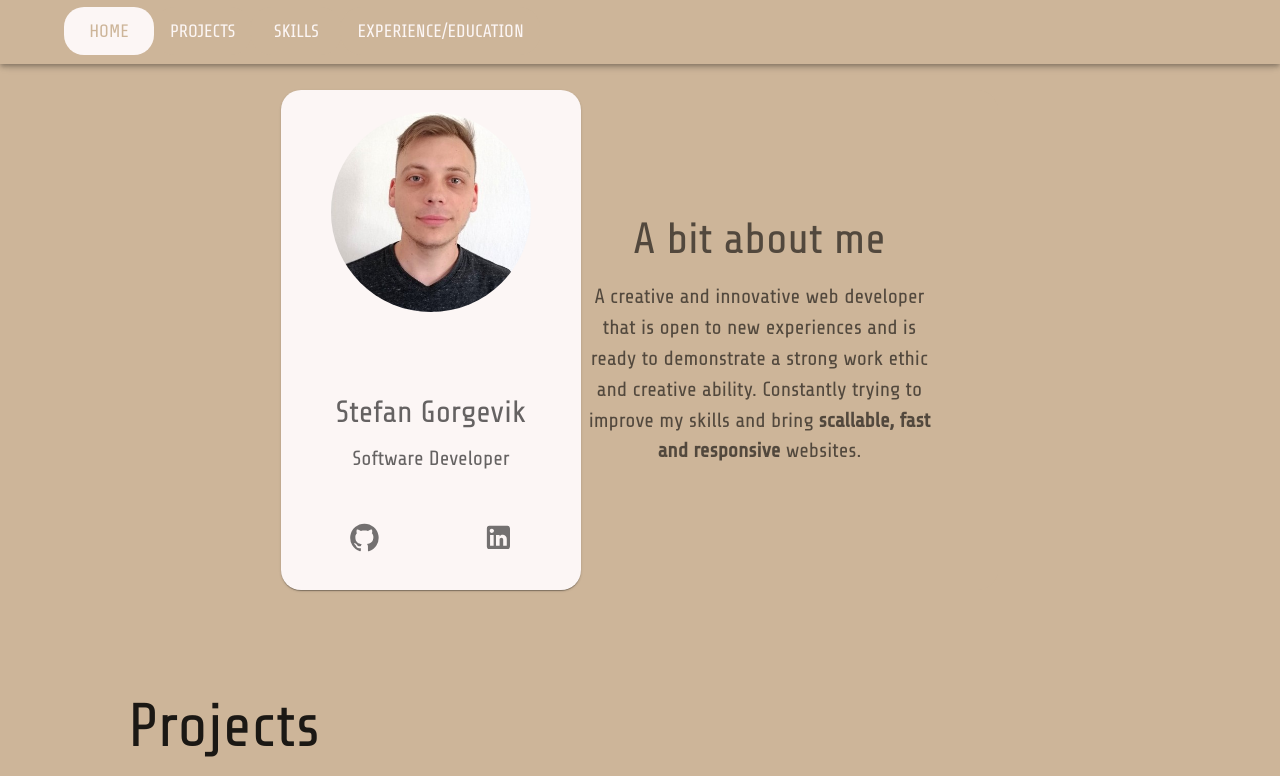
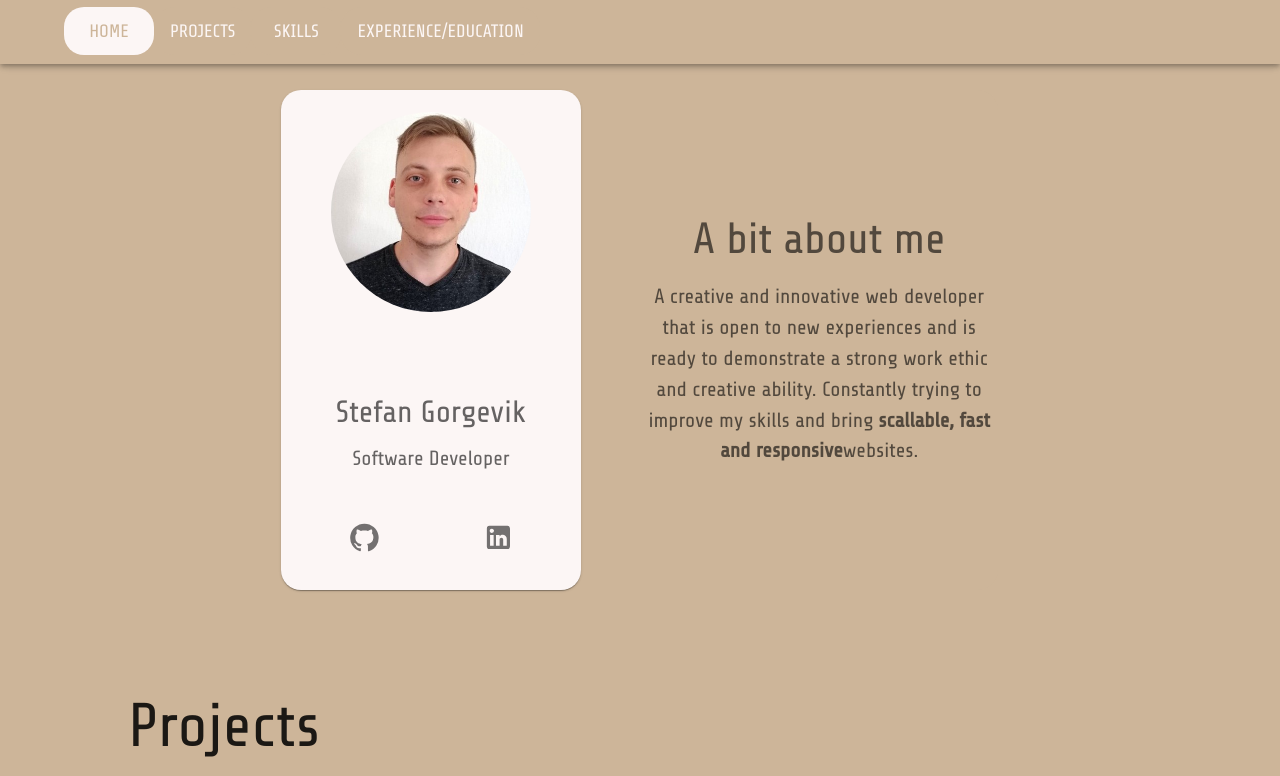
Before and after one commit to StefanGorgevik/stefan-portfolio, a React (Create React App) app: page / in a window 1280 px wide. Shown: the top 776 px of the page. Built offline with nearby package versions, Linux system fonts and the light colour scheme.

Commit message:
css fixes

```diff
--- a/src/components/home.tsx
+++ b/src/components/home.tsx
@@ -6,7 +6,7 @@ import { useScreenSize } from "../hooks/breakpoints";
 import { FadeInView } from "./index";
 
 export const Home: React.FC<{ checkItem: boolean }> = ({ checkItem }) => {
-  const { matchesLG } = useScreenSize();
+  const { matchesLG, matchesMD } = useScreenSize();
 
   return (
     <FadeInView checkItem={checkItem}>
@@ -19,6 +19,7 @@ export const Home: React.FC<{ checkItem: boolean }> = ({ checkItem }) => {
           marginTop: matchesLG ? "5px" : "20px",
           background: colors.primary,
           borderRadius: 10,
+          justifyContent: matchesMD ? "center" : "space-between",
         }}
       >
         <Grid item container md={5} alignItems="center" justifyContent="center">
@@ -32,7 +33,7 @@ export const Home: React.FC<{ checkItem: boolean }> = ({ checkItem }) => {
           justifyContent="center"
           flexDirection="column"
         >
-          <Grid item>
+          <Grid item sx={{ marginTop: matchesMD ? "2em" : "0" }}>
             <Typography
               textAlign="center"
               variant="h4"
@@ -58,7 +59,7 @@ export const Home: React.FC<{ checkItem: boolean }> = ({ checkItem }) => {
               creative ability. Constantly trying to improve my skills and bring
               <strong style={{ paddingLeft: "5px" }}>
                 scallable, fast and responsive
-              </strong>{" "}
+              </strong>
               websites.
             </Typography>
           </Grid>
```
